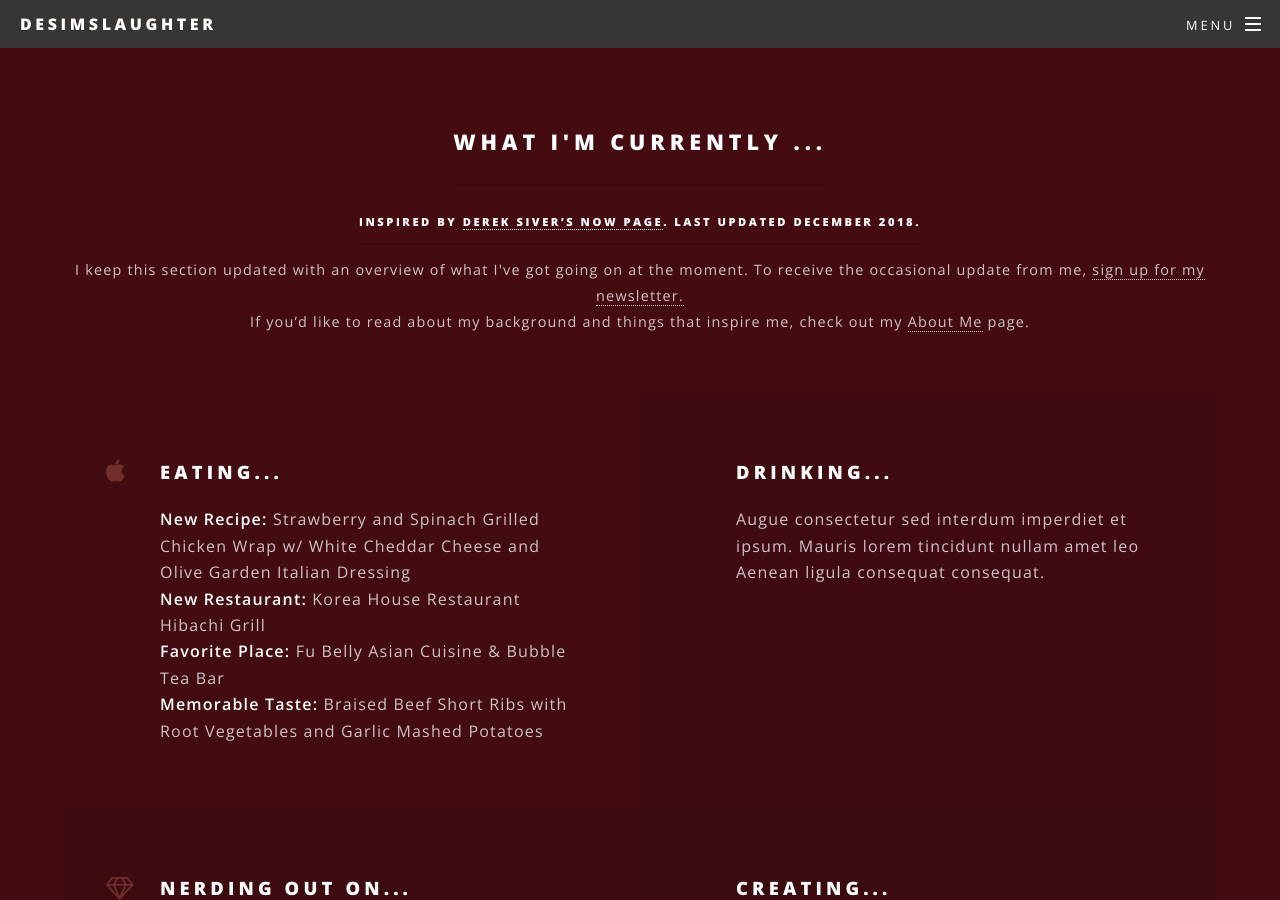
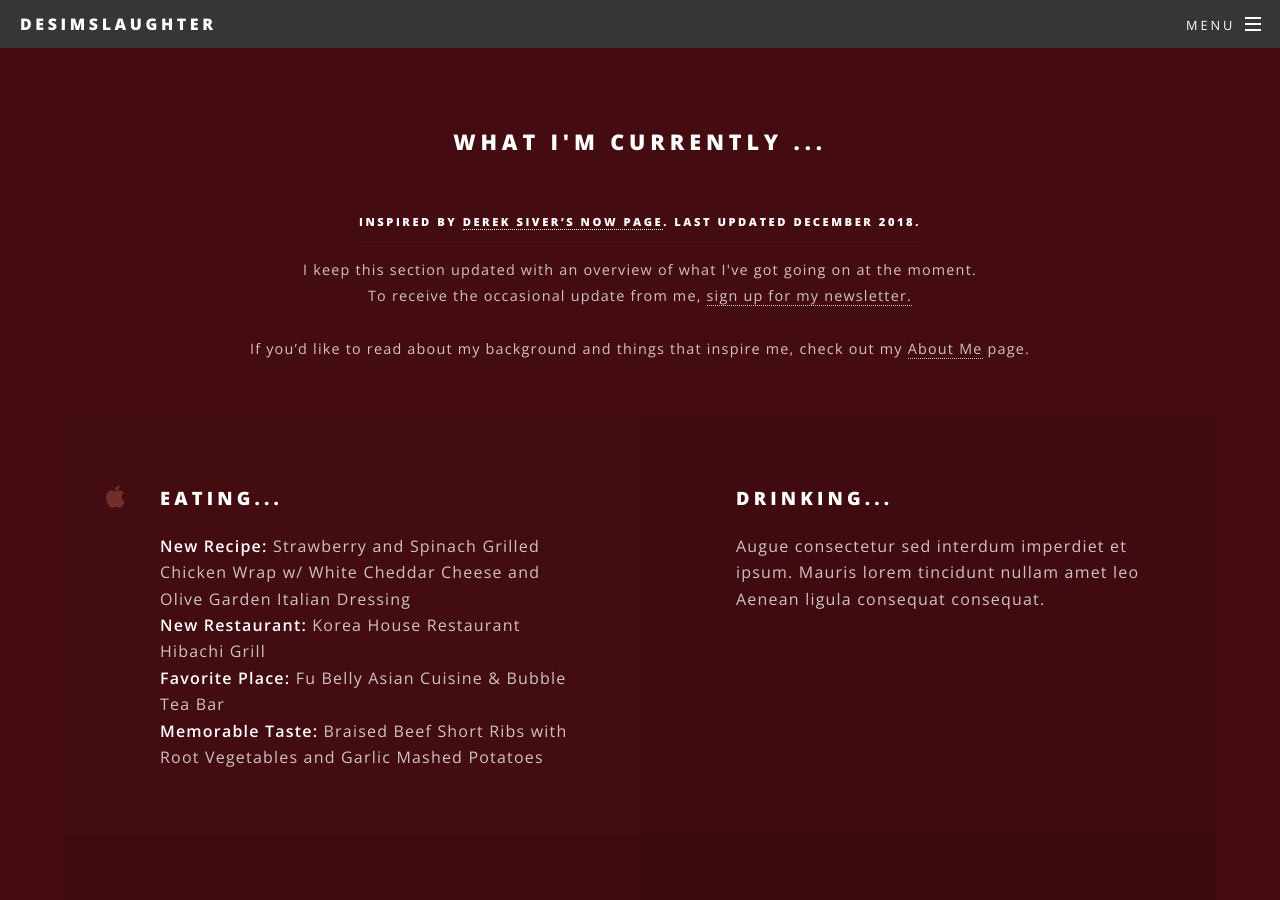
Before and after one commit to desimslaughter/desimslaughter.github.io, a Jekyll site: the page built from index.html, in a window 1280 px wide and 900 px high, scrolled down 2616 px. Built offline with Jekyll 4.4.1, drawn with Linux system fonts in a browser that asks for light colours.

Commit message:
Update index.html

```diff
--- a/index.html
+++ b/index.html
@@ -61,7 +61,7 @@ layout: landing
 							<header class="major">
 								<h2>What I'm Currently ...</h2><br>
 								<h6>Inspired by <a href="http://nownownow.com/about">Derek Siver’s Now Page</a>. Last Updated December 2018.</h6>
-								<p>I keep this section updated with an overview of what I've got going on at the moment. To receive the occasional update from me, <a href="#">sign up for my newsletter.</a><br>
+								<p>I keep this section updated with an overview of what I've got going on at the moment.<br />To receive the occasional update from me, <a href="#">sign up for my newsletter.</a><br><br>
 If you’d like to read about my background and things that inspire me, check out my <a href="#">About Me</a> page.</p>
 							</header>
 							<ul class="features">
@@ -72,7 +72,7 @@ If you’d like to read about my background and things that inspire me, check ou
 <strong>Favorite Place:</strong> Fu Belly Asian Cuisine & Bubble Tea Bar<br />
 <strong>Memorable Taste:</strong> Braised Beef Short Ribs with Root Vegetables and Garlic Mashed Potatoes</p>
 								</li>
-								<li class="icon fa-wine-glass-alt">
+								<li class="icon fa-mug-hot">
 									<h3>Drinking... </h3>
 									<p>Augue consectetur sed interdum imperdiet et ipsum. Mauris lorem tincidunt nullam amet leo Aenean ligula consequat consequat.</p>
 								</li>
@@ -80,7 +80,7 @@ If you’d like to read about my background and things that inspire me, check ou
 									<h3>Nerding Out On... </h3>
 									<p>Augue consectetur sed interdum imperdiet et ipsum. Mauris lorem tincidunt nullam amet leo Aenean ligula consequat consequat.</p>
 								</li>
-								<li class="icon fa-pen-fancy">
+								<li class="icon fa-pen-nib">
 									<h3>Creating... </h3>
 									<p>Augue consectetur sed interdum imperdiet et ipsum. Mauris lorem tincidunt nullam amet leo Aenean ligula consequat consequat.</p>
 								</li>
```
